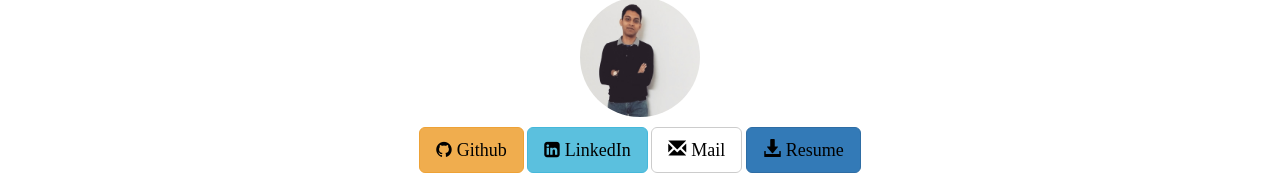
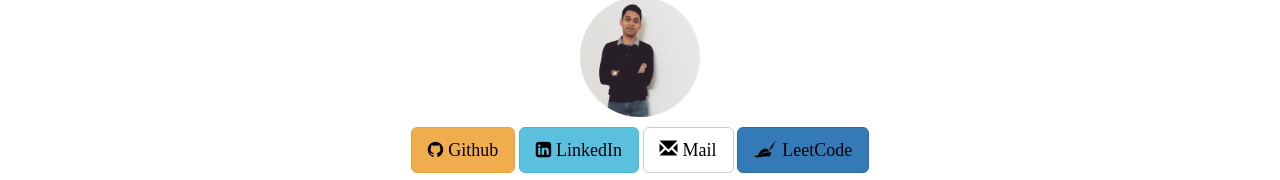
Before and after one commit to prnvshrn/prnvshrn.github.io, a plain HTML site: page index.html in a window 1280 px wide. Shown: the part 407-587 px from the top of the page. Drawn offline with nearby package versions, Linux system fonts and the light colour scheme.

Commit message:
Added Leetcode link

```diff
--- a/index.html
+++ b/index.html
@@ -101,7 +101,7 @@
         <button  onclick="location.href='https://github.com/prnvshrn/';" style="color:black" class="btn btn-warning btn-lg animated fadeInLeft"><span class="fa fa-github" style="margin-right: 5px; "></span>Github</button>
         <button onclick="location.href='https://www.linkedin.com/in/pranav-sharan/';" style="color:black" class="btn btn-info btn-lg animated fadeInLeft"><span class="fa fa-linkedin-square" style="margin-right: 5px"></span>LinkedIn</button>
         <button onclick="location.href='mailto:prnvshrn@gmail.com';" style="color:black" class="btn btn-default btn-lg animated fadeInLeft"><span class="glyphicon glyphicon-envelope" style="margin-right: 5px"></span>Mail</button>
-        <button class="btn btn-primary btn-lg animated fadeInLeft" style="color:black"><span class="glyphicon glyphicon-download-alt " style="margin-right: 5px"></span>Resume</button>
+        <button onclick="location.href='https://leetcode.com/prnvshrn/';" class="btn btn-primary btn-lg animated fadeInLeft" style="color:black"><span class="fa fa-pied-piper" style="margin-right: 5px"></span>LeetCode</button>
 
         </center>
         </div>
```
